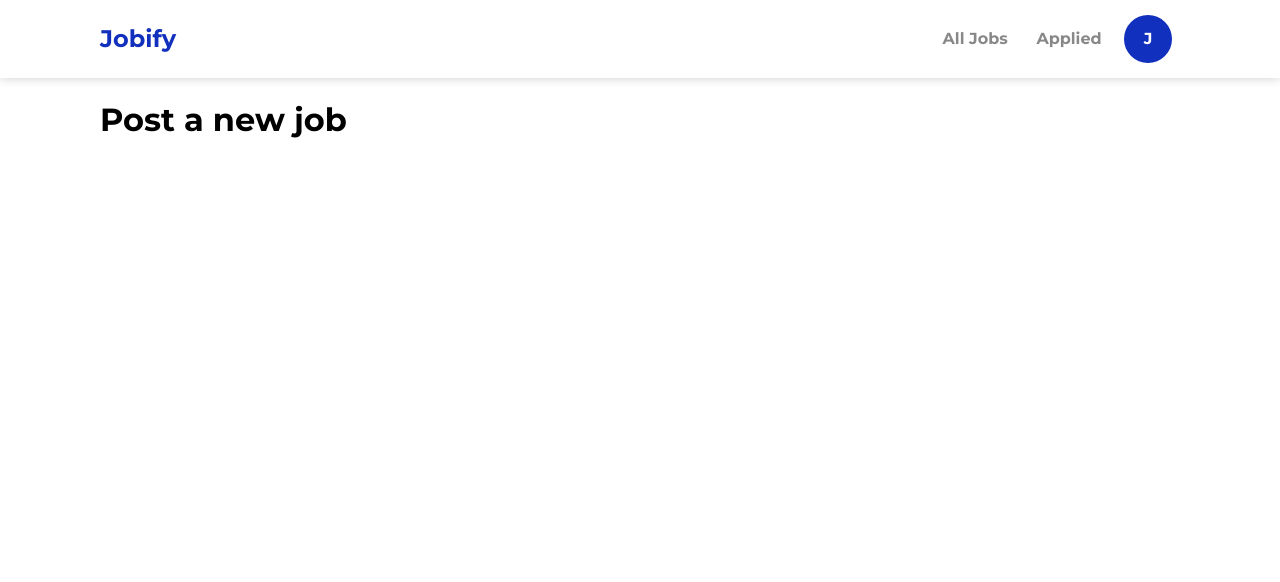
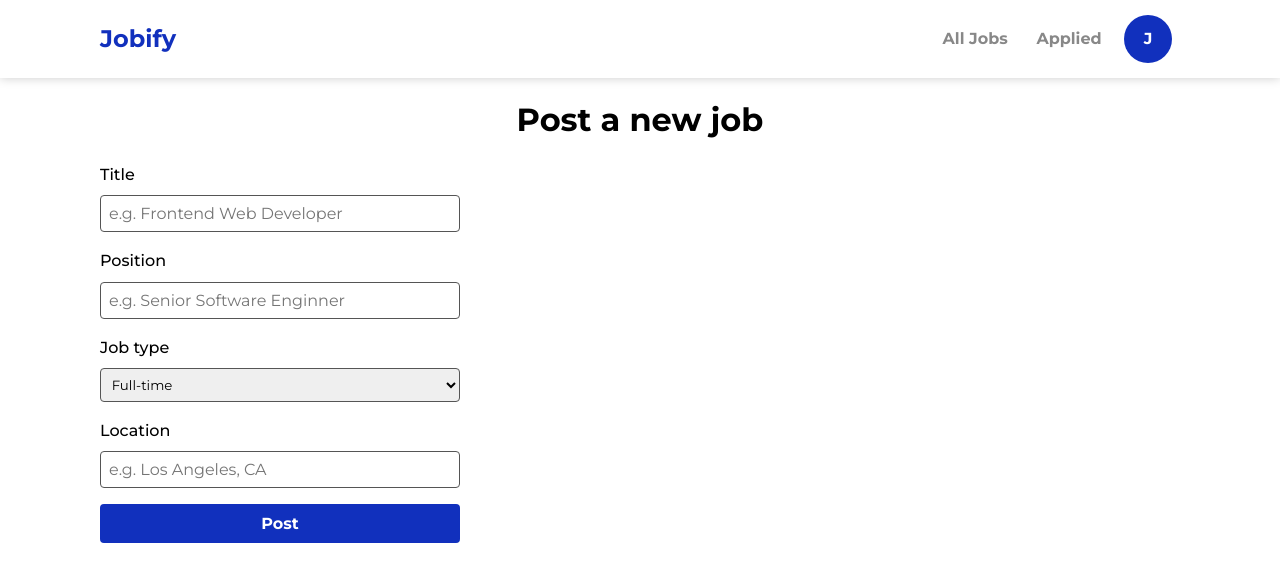
Before and after one commit to DineshRout779/Job-Portal-Backend, a React (Create React App) app in the folder client/: page /jobs/add in a window 1280 px wide. Shown: the top 582 px of the page. Built offline with nearby package versions, Linux system fonts and the light colour scheme.

Commit message:
added form

```diff
--- a/client/src/pages/job/AddJob.jsx
+++ b/client/src/pages/job/AddJob.jsx
@@ -1,7 +1,97 @@
+import { useState } from 'react';
+import { useNavigate } from 'react-router-dom';
+import { useAppContext } from '../../context/AppContext';
+
 const AddJob = () => {
+  const navigate = useNavigate();
+  const { state, dispatch } = useAppContext();
+  const { user } = state;
+  const [values, setValues] = useState({
+    id: Date.now(),
+    title: '',
+    company: user.name,
+    position: '',
+    jobType: '',
+    location: '',
+  });
+
+  const { title, position, jobType, location } = values;
+
+  const handleChange = (e) => {
+    setValues({
+      ...values,
+      [e.target.name]: e.target.value,
+    });
+  };
+
+  const handleSubmit = (e) => {
+    e.preventDefault();
+    dispatch({ type: 'ADD_JOB', payload: values });
+    navigate('/jobs');
+  };
+
   return (
     <div className='container'>
-      <h1>Post a new job</h1>
+      <h1 className='text-center'>Post a new job</h1>
+      <form className='form' onSubmit={handleSubmit}>
+        <div className='form-group'>
+          <label htmlFor='title'>Title</label>
+          <input
+            type='text'
+            className='form-control'
+            name='title'
+            id='title'
+            placeholder='e.g. Frontend Web Developer'
+            value={title}
+            onChange={handleChange}
+          />
+        </div>
+        <div className='form-group'>
+          <label htmlFor='position'>Position</label>
+          <input
+            type='text'
+            className='form-control'
+            name='position'
+            id='position'
+            placeholder='e.g. Senior Software Enginner'
+            value={position}
+            onChange={handleChange}
+          />
+        </div>
+        <div className='form-group'>
+          <label htmlFor='jobType'>Job type</label>
+          <select
+            name='jobType'
+            id='jobType'
+            className='form-control'
+            value={jobType}
+            onChange={handleChange}
+          >
+            <option value='full-time'>Full-time</option>
+            <option value='part-time'>Part-time</option>
+            <option value='internship'>Internship</option>
+          </select>
+        </div>
+        <div className='form-group'>
+          <label htmlFor='location'>Location</label>
+          <input
+            type='text'
+            className='form-control'
+            name='location'
+            id='location'
+            placeholder='e.g. Los Angeles, CA'
+            value={location}
+            onChange={handleChange}
+          />
+        </div>
+        <div className='form-group my-1'>
+          <input
+            type='submit'
+            value='Post'
+            className='form-control btn btn-submit m-0'
+          />
+        </div>
+      </form>
     </div>
   );
 };
```
